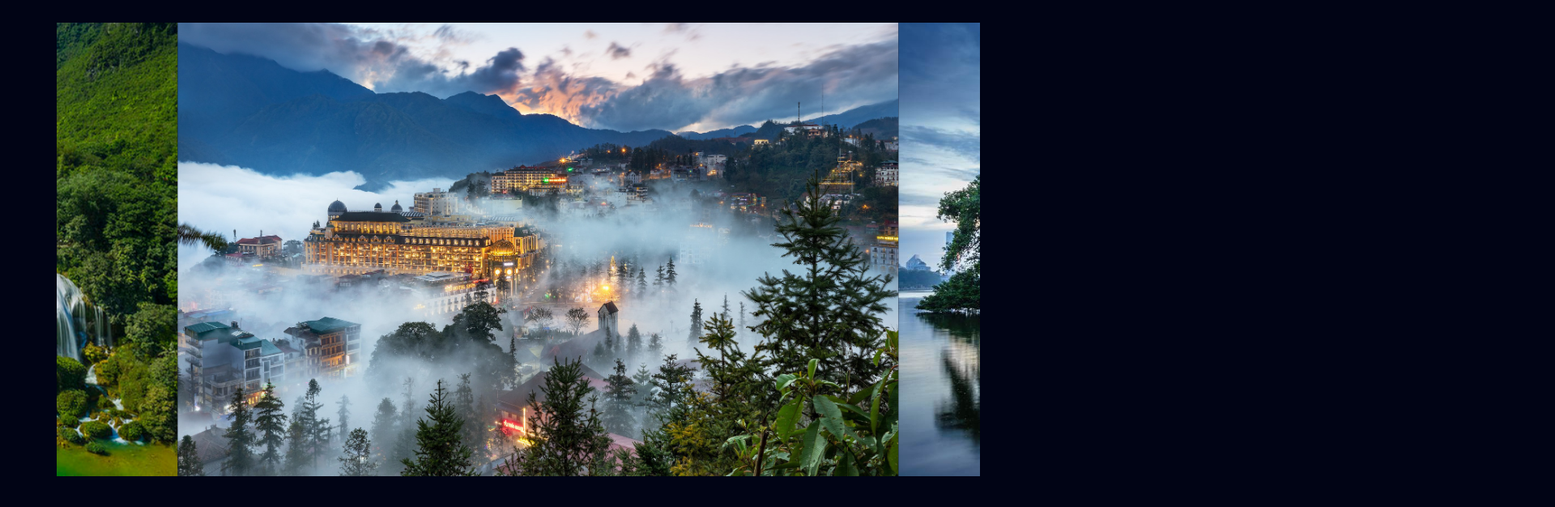
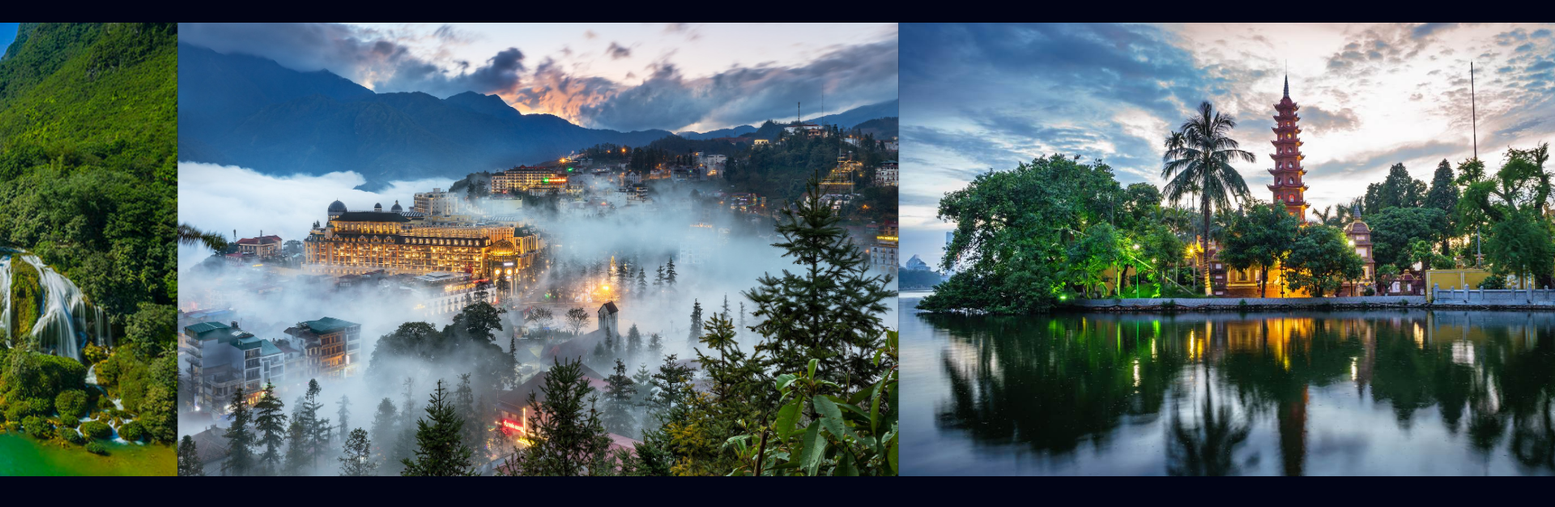
Before and after one commit to oliveteam-developers/coral-slider, a website built with webpack: page demo/index.html in a window 1280 px wide. Shown: the part 90-716 px from the top of the page at 81% size, 1920 px wide, since content can reach past the window. Built offline with nearby package versions, Linux system fonts and the light colour scheme.

Commit message:
Update styles

```diff
--- a/demo/css/custom.css
+++ b/demo/css/custom.css
@@ -11,7 +11,3 @@ body {
     text-align: center;
     font-size: 2rem;
 }
-
-.container {
-    overflow-x: hidden;
-}
```
